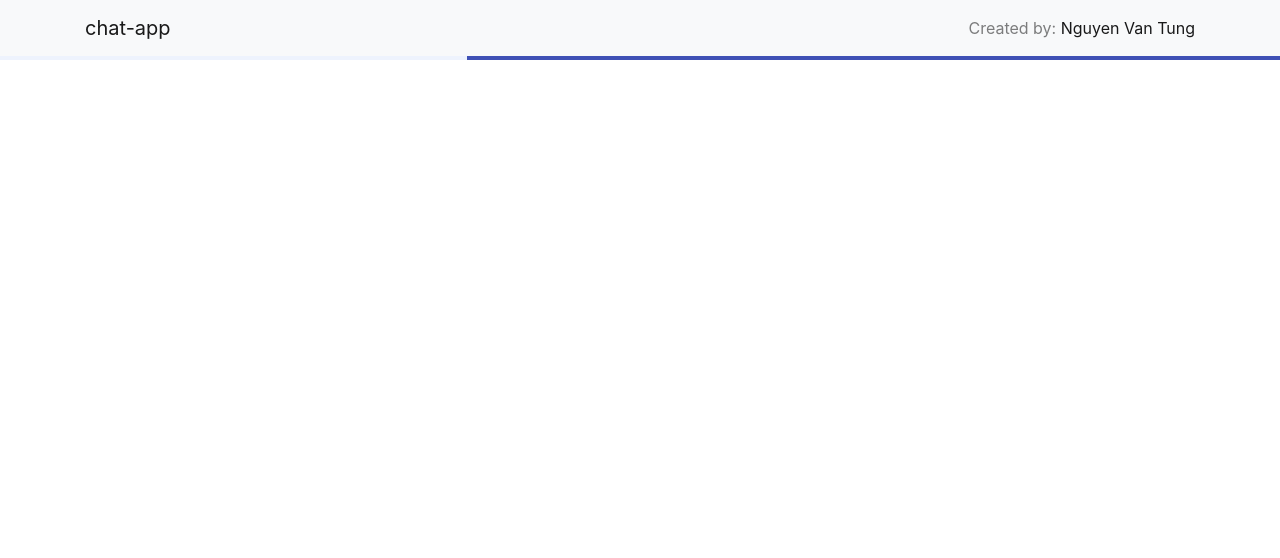
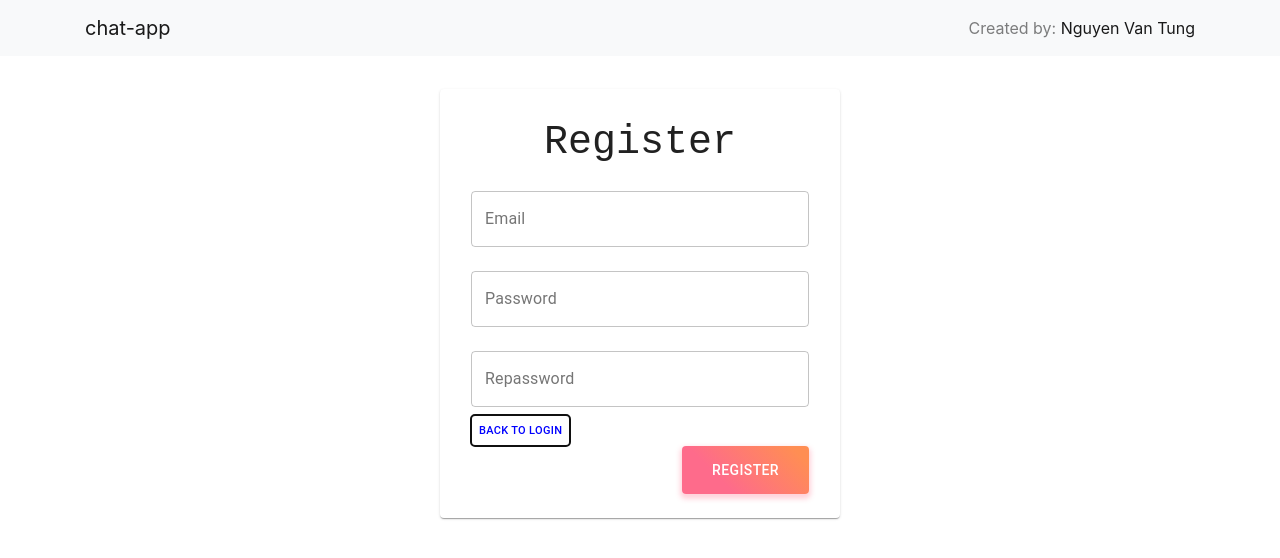
Before and after one commit to tungnguyenvan/chat-app, a React (Create React App) app in the folder web/chat-app/: page / in a window 1280 px wide. Both pictures are taken after a click on the button "NEW ACCOUNT". Shown: the top 558 px of the page. Built offline with nearby package versions, Linux system fonts and the light colour scheme.

Commit message:
+ Update login form

```diff
--- a/web/chat-app/src/App.js
+++ b/web/chat-app/src/App.js
@@ -1,3 +1,4 @@
+import './App.css';
 import React from 'react';
 import LoginPage from './pages/login/LoginPage';
 
--- a/web/chat-app/src/components/login/LoginForm.js
+++ b/web/chat-app/src/components/login/LoginForm.js
@@ -41,7 +41,7 @@ const MyCard = styled(Card)({
 class LoginForm extends React.Component {
 
     render() {
-        const { onChangeToRegister } = this.props;
+        const { onToggleLogin, isLogin } = this.props;
 
         return (
             <div className='login-form'>
@@ -50,7 +50,10 @@ class LoginForm extends React.Component {
                         <MyCard>
                             <CardContent>
 
-                                <h1 className='title'>Login</h1>
+                                {
+                                    isLogin && <h1 className='title'>Login</h1>
+                                    || <h1 className='title'>Register</h1>
+                                }
 
                                 <div align='left'>
                                     <Form className='FormLogin'>
@@ -78,15 +81,45 @@ class LoginForm extends React.Component {
                                                 fullWidth/>
                                         </Col>
 
+                                        {
+                                            !isLogin &&
                                             <Col>
-                                            <ButtonRegister onClick={ onChangeToRegister } >new account</ButtonRegister>
+                                                <TextField
+                                                    label="Repassword"
+                                                    type="password"
+                                                    name="rePassword"
+                                                    className={classes.textField}
+                                                    margin="normal"
+                                                    variant="outlined"
+                                                    fullWidth/>
                                             </Col>
+                                        }
 
+                                        {
+                                            isLogin &&
+                                            <Col>
+                                                <ButtonRegister onClick={ onToggleLogin } >new account</ButtonRegister>
+                                            </Col>
+                                            ||
+                                            <Col>
+                                                <ButtonRegister onClick={ onToggleLogin } >Back to login</ButtonRegister>
+                                            </Col>
+                                        }
+
+                                        {
+                                            isLogin &&
                                             <Col >
                                                 <div align='right'>
                                                     <MyButton>Login</MyButton>
                                                 </div>
                                             </Col>
+                                            ||
+                                            <Col >
+                                                <div align='right'>
+                                                    <MyButton>Register</MyButton>
+                                                </div>
+                                            </Col>
+                                        }
 
                                     </Form>
                                 </div>
--- a/web/chat-app/src/pages/login/LoginPage.js
+++ b/web/chat-app/src/pages/login/LoginPage.js
@@ -14,7 +14,7 @@ class LoginPage extends React.Component {
             isLogin             : true,
         };
 
-        this.onChangeToRegister = this.onChangeToRegister.bind(this);
+        this.onToggleLogin = this.onToggleLogin.bind(this);
     }
 
     componentDidMount() {
@@ -23,9 +23,8 @@ class LoginPage extends React.Component {
         });
     }
 
-    onChangeToRegister() {
+    onToggleLogin() {
         this.setState({
-            isShowProgressbar   : true,
             isLogin             : !this.state.isLogin
         });
     }
@@ -36,9 +35,7 @@ class LoginPage extends React.Component {
             <div>
                 <Topbar isShowProgressbar={this.state.isShowProgressbar} />
                 <Container>
-                    {
-                        this.state.isLogin && <LoginForm onChangeToRegister={this.onChangeToRegister} isLogin={this.state.isLogin}/>
-                    }
+                    <LoginForm onToggleLogin={this.onToggleLogin} isLogin={this.state.isLogin}/>
                 </Container>
             </div>
         );
```
Also changed, not shown: web/chat-app/src/App.css (added). Lines whose indentation alone changed are shown as unchanged.
